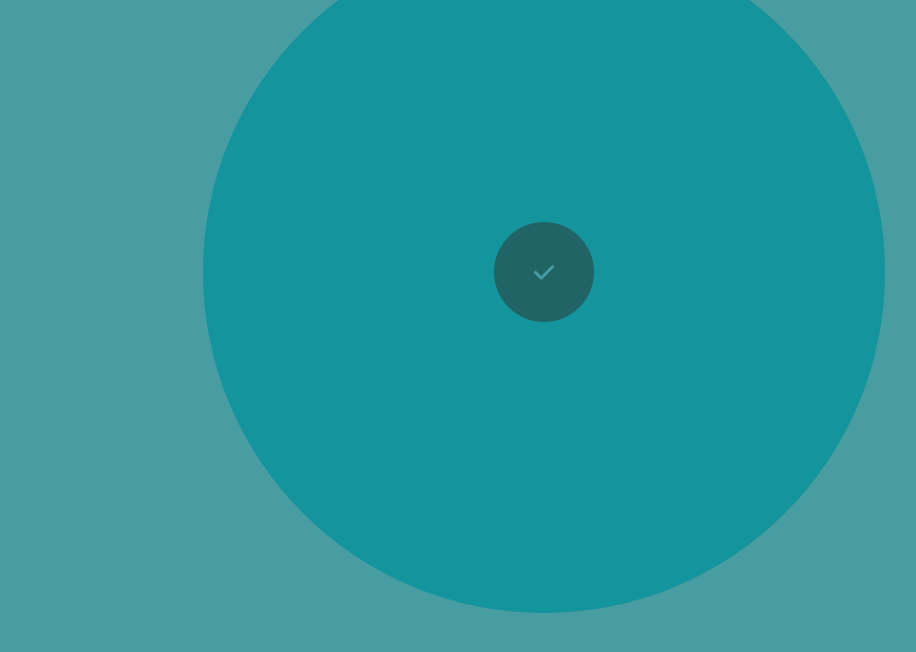
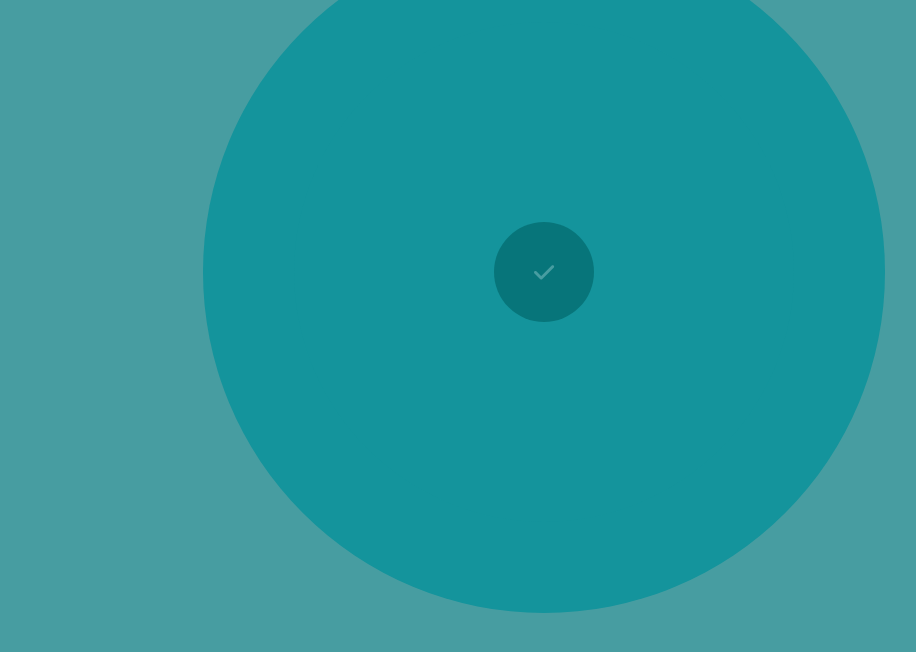
Before and after one commit to i8sandwiches/chromeApp__to-do-list, a plain HTML site: page document/index.html in a window 1280 px wide. Shown: the part 128-780 px from the top of the page, without its empty margins (96-1012 px from the left). Drawn offline with Linux system fonts and the light colour scheme.

Commit message:
change background color

```diff
--- a/document/css/style.css
+++ b/document/css/style.css
@@ -70,7 +70,7 @@
 
 .button__inner {
   z-index: 0;
-  background-color: #206466;
+  background-color: rgba(0, 102, 105, 0.65);
   width: 100px;
   height: 100px;
   border-radius: 50px;
```
